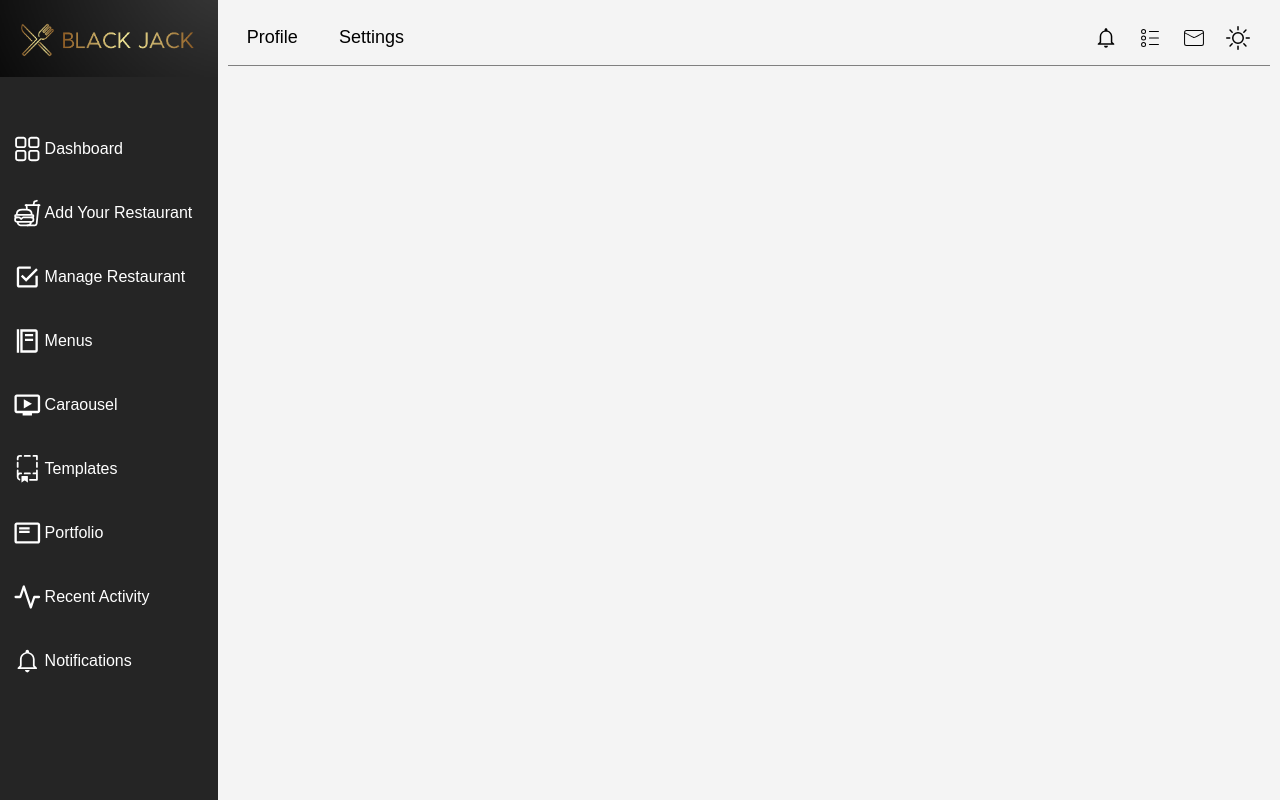
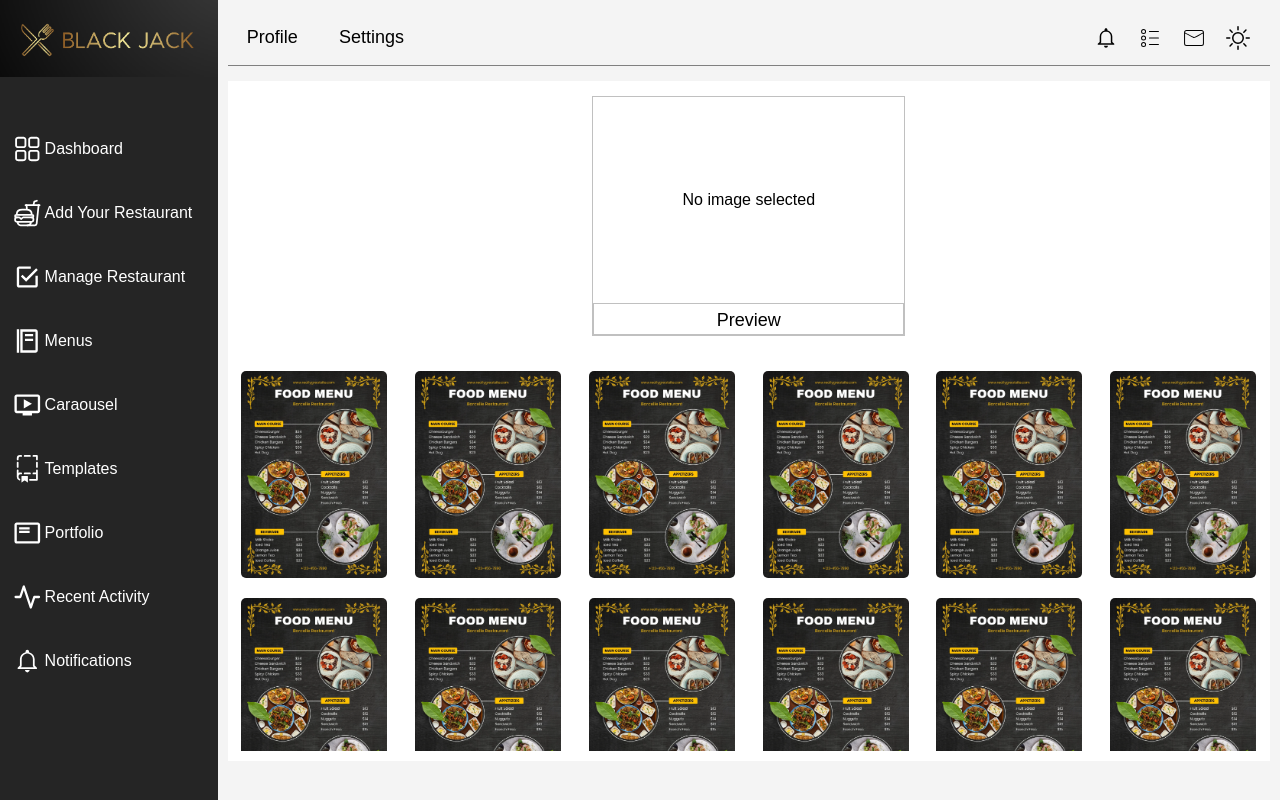
Before and after one commit to Karan-negi01/Black-Jack1, a React (Create React App) app: page /Screenchoose in a window 1280 px wide. Built offline with nearby package versions, Linux system fonts and the light colour scheme.

Commit message:
choosescreen

```diff
--- a/src/components/black-jack/Homepage.jsx
+++ b/src/components/black-jack/Homepage.jsx
@@ -30,6 +30,8 @@ import Caraousel from '../caraousel/Caraousel';
 import Restaurant from '../restaurant/Restaurant';
 import Screen from '../screens/Screen';
 import Managescreen from '../managescreen/Managescreen';
+import Screenchoose from '../screenchoose/Screenchoose';
+import Choosevideo from '../choosevideo/Choosevideo';
 
 
 
@@ -144,6 +146,8 @@ const Homepage = () => {
             <Route path="/Restaurant" element={<Restaurant/>} />
             <Route path="/Managerestaurant" element={<Managerestaurant />} />
             <Route path="/Screen" element={<Screen/>} />
+            <Route path="/Screenchoose" element={<Screenchoose/>} />
+            <Route path="/Choosevideo" element={<Choosevideo/>} />
             <Route path="/Menus" element={<Menus/>} />
             <Route path="/Caraousel" element={<Caraousel />} />
           </Routes>
--- /dev/null
+++ b/src/components/choosevideo/Choosevideo.css
@@ -0,0 +1,81 @@
+* {
+    margin: 0;
+    padding: 0;
+    box-sizing: border-box;
+}
+
+.static-video-container {
+    width: 100%;
+    height: 85vh;
+    margin-top: 15px;
+    display: flex;
+    flex-direction: column;
+    background: #fff;
+}
+
+.video-preview {
+    width: 30%;
+    height: 30vh;
+    border: 1px solid rgba(128, 128, 128, 0.499);
+    margin: 15px auto;
+    display: flex;
+    flex-direction: column;
+}
+
+.video-container {
+    width: 100%;
+    height: 27vh;
+    /* border: 2px solid red; */
+    display: flex;
+    justify-content: center;
+    align-items: center;
+    overflow: hidden;
+}
+
+.selected-video {
+    width: 100%;
+    height: 100%;
+    object-fit: contain; /* Ensures the image fits within the container without distortion */
+}
+
+.video-name {
+    width: 100%;
+    height: 4vh;
+    text-align: center;
+    font-size: 18px;
+    line-height: 4vh;
+    border: 1px solid rgba(128, 128, 128, 0.499);
+}
+
+.uploaded-video {
+    width: 100%;
+    height: 55vh;
+
+}
+
+
+
+.static-video-box {
+    width: 100%;
+    height: 50vh;
+    display: flex;
+    justify-content: space-around;
+    flex-wrap: wrap;
+    overflow-y: scroll;
+}
+
+.caraousel-image{
+    width: 23%;
+    height: 25vh;
+    border-radius: 5px;
+    cursor: pointer;
+    margin-top: 20px;
+}
+
+::-webkit-scrollbar {
+    display: none;
+}
+
+.caraousel-image:hover {
+    opacity: 0.8;
+}
--- /dev/null
+++ b/src/components/choosevideo/Choosevideo.jsx
@@ -0,0 +1,48 @@
+import React, { useState } from 'react'
+import caraousel from '../assests/caraousel.png'
+import './Choosevideo.css'
+
+
+const Choosevideo = () => {
+    const [selectedvideo, setSelectedvideo] = useState(null);
+
+    const handleImageClick = (video) => {
+        setSelectedvideo(video);
+    };
+
+    const videos = Array(20).fill(caraousel);
+
+
+  return (
+    <div>
+            <div className="static-video-container">
+                <div className="video-preview">
+                    <div className="video-container">
+                        {selectedvideo ? (
+                            <img src={selectedvideo} alt="Selected" className="selected-video" />
+                        ) : (
+                            <p>No video selected</p>
+                        )}
+                    </div>
+                    <div className="video-name">Preview</div>
+                </div>
+                <div className="uploaded-video">
+
+                    <div className="static-video-box">
+                        {videos.map((video, index) => (
+                            <img
+                                key={index}
+                                src={video}
+                                className="caraousel-image"
+                                alt="video"
+                                onClick={() => handleImageClick(video)}
+                            />
+                        ))}
+                    </div>
+                </div>
+            </div>
+        </div>
+  )
+}
+
+export default Choosevideo
--- a/src/components/managescreen/Managescreen.jsx
+++ b/src/components/managescreen/Managescreen.jsx
@@ -2,11 +2,15 @@
 import './Managescreen.css'
 
 import React, { useState } from 'react';
+import {useNavigate } from 'react-router-dom';
 
 
 const Managescreen = () => {
 
-
+    const navigate = useNavigate();
+    const handleoptions = (path) => {
+        navigate(path);
+      };
 
     const [isOpen, setIsOpen] = useState(false);
     const [selectedOption, setSelectedOption] = useState(() => {
@@ -19,12 +23,12 @@ const Managescreen = () => {
         setIsOpen(!isOpen);
     };
 
-    const handleOptionClick = (option) => {
+    const handleOptionClick = (option, path) => {
         setSelectedOption(option);
         setIsOpen(false);
         localStorage.setItem('selectedOption', option);
-    };
-
+        handleoptions(path);
+      };
     return (
 
         <div className="manage-screen-container">
@@ -40,8 +44,8 @@ const Managescreen = () => {
                         </div>
                         {isOpen && (
                              <ul className={`manage-screen-dropdown-menu ${isOpen ? 'show' : ''}`}>
-                                <li onClick={() => handleOptionClick('Static Image')}>Static Image</li>
-                                <li onClick={() => handleOptionClick('Video')}>Video</li>
+                                <li onClick={() => handleOptionClick('Static Image','/Screenchoose')}>Static Image</li>
+                                <li onClick={() => handleOptionClick('Video', '/Choosevideo' )}>Video</li>
                                 <li onClick={() => handleOptionClick('Carousel')}>Carousel</li>
                                 <li onClick={() => handleOptionClick('Template')}>Template</li>
                             </ul>
--- a/src/components/restaurant/Restaurant.css
+++ b/src/components/restaurant/Restaurant.css
@@ -40,7 +40,7 @@
 
 }
 .restaurant-name{
-    font-size: 26px;
+    font-size: 30px;
     font-weight: 500;
     padding-left: 15px;
     /* border: 2px solid blue; */
@@ -54,7 +54,7 @@
     font-weight: 600;
     padding-left: 15px;
     /* border: 2px solid blue; */
-   margin-top: 30px;
+    margin-top: 30px;
 }
 .restaurant-screens{
     font-size: 15px;
--- a/src/components/restaurant/Restaurant.jsx
+++ b/src/components/restaurant/Restaurant.jsx
@@ -16,7 +16,7 @@ const Restaurant = () => {
         { name: 'Cafe Delight', screens: 10 },
         { name: 'Route 65', screens: 3 },
         { name: 'Delicious', screens: 8 },
-        { name: 'Veer JI', screens: 9 }
+        { name: 'Veer Ji', screens: 9 }
     ];
 
   return (
--- /dev/null
+++ b/src/components/screenchoose/Screenchoose.css
@@ -0,0 +1,83 @@
+* {
+    margin: 0;
+    padding: 0;
+    box-sizing: border-box;
+}
+
+.static-image-container {
+    width: 100%;
+    height: 85vh;
+    margin-top: 15px;
+    display: flex;
+    flex-direction: column;
+    background: #fff;
+}
+
+.image-preview {
+    width: 30%;
+    height: 30vh;
+    border: 1px solid rgba(128, 128, 128, 0.499);
+    margin: 15px auto;
+    display: flex;
+    flex-direction: column;
+}
+
+.image-container {
+    width: 100%;
+    height: 27vh;
+    /* border: 2px solid red; */
+    display: flex;
+    justify-content: center;
+    align-items: center;
+    overflow: hidden;
+}
+
+.selected-image {
+    width: 100%;
+    height: 100%;
+    object-fit: contain; /* Ensures the image fits within the container without distortion */
+}
+
+.image-name {
+    width: 100%;
+    height: 4vh;
+    text-align: center;
+    font-size: 18px;
+    line-height: 4vh;
+    border: 1px solid rgba(128, 128, 128, 0.499);
+}
+
+.uploaded-static-images {
+    width: 100%;
+    height: 55vh;
+
+}
+
+
+
+.static-image-box {
+    width: 100%;
+    height: 50vh;
+    display: flex;
+    justify-content: space-around;
+    flex-wrap: wrap;
+    overflow-y: scroll;
+}
+
+.menu-image {
+    width: 14%;
+    height: auto;
+    max-height: 30vh;
+    border-radius: 5px;
+    cursor: pointer;
+    margin: 20px 10px 0 10px;
+    object-fit: cover;
+}
+
+::-webkit-scrollbar {
+    display: none;
+}
+
+.menu-image:hover {
+    opacity: 0.8;
+}
--- /dev/null
+++ b/src/components/screenchoose/Screenchoose.jsx
@@ -0,0 +1,47 @@
+import React, { useState } from 'react';
+import './Screenchoose.css';
+import menu from '../assests/menu.png'; // Assuming all images are the same
+
+const Screenchoose = () => {
+    const [selectedImage, setSelectedImage] = useState(null);
+
+    const handleImageClick = (image) => {
+        setSelectedImage(image);
+    };
+
+    // Array of images (in this case, all are 'menu')
+    const menuImages = Array(20).fill(menu); // Array with 20 'menu' images
+
+    return (
+        <div>
+            <div className="static-image-container">
+                <div className="image-preview">
+                    <div className="image-container">
+                        {selectedImage ? (
+                            <img src={selectedImage} alt="Selected" className="selected-image" />
+                        ) : (
+                            <p>No image selected</p>
+                        )}
+                    </div>
+                    <div className="image-name">Preview</div>
+                </div>
+                <div className="uploaded-static-images">
+
+                    <div className="static-image-box">
+                        {menuImages.map((image, index) => (
+                            <img
+                                key={index}
+                                src={image}
+                                className="menu-image"
+                                alt="menu"
+                                onClick={() => handleImageClick(image)}
+                            />
+                        ))}
+                    </div>
+                </div>
+            </div>
+        </div>
+    );
+};
+
+export default Screenchoose;
```
